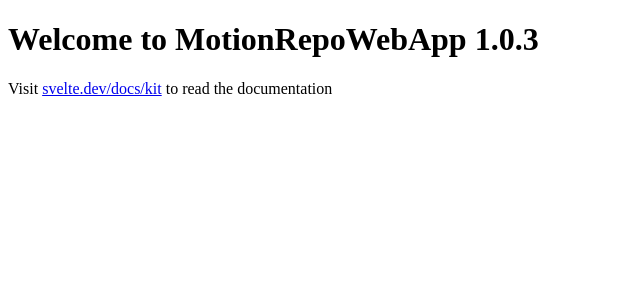
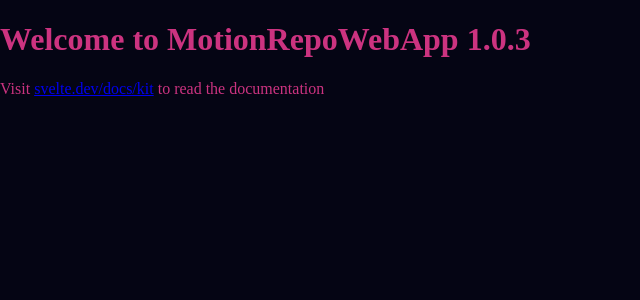
Before and after one commit to feifel/MotionRepoWebApp, a SvelteKit app: page / in a window 1280 px wide. Shown: the top 300 px of the page, without its empty margins (0-640 px from the left). Built offline with nearby package versions, Linux system fonts and the light colour scheme.

Commit message:
Add global.css

```diff
--- a/src/app.html
+++ b/src/app.html
@@ -1,11 +1,14 @@
 <!doctype html>
 <html lang="en">
 	<head>
+		<title>MotionRepo WebApp</title>
 		<meta charset="utf-8" />
+		<link rel="manifest" href="%sveltekit.assets%/manifest.webmanifest" />
 		<link rel="icon" href="%sveltekit.assets%/favicon.svg" />
+		<link rel="stylesheet" href="%sveltekit.assets%/global.css" />
 		<meta name="viewport" content="width=device-width, initial-scale=1" />
-		<link rel="manifest" href="%sveltekit.assets%/manifest.webmanifest" />
 		%sveltekit.head%
+		</style>
 	</head>
 	<body data-sveltekit-preload-data="hover">
 		<div style="display: contents">%sveltekit.body%</div>
--- /dev/null
+++ b/static/global.css
@@ -0,0 +1,24 @@
+:root {
+    /* Pink-based color system (derived from #ec4899) */
+    --color-primary-shade1: hwb(330 20% 40%);
+    --color-primary: hwb(330 20% 20%);
+    --color-primary-tint1: hwb(330 20% 0%);
+
+    --color-neutral-shade1: hwb(330 67% 33%);
+    --color-neutral: hwb(330 80% 20%);
+    --color-neutral-tint1: hwb(330 80% 0%);
+
+    --color-bg-neutral-shade1: hwb(240 0% 94%);
+    --color-bg-neutral: hwb(240 2% 92%);
+    --color-bg-neutral-tint1: hwb(240 2% 86%);
+    --color-input-border: hwb(240 10% 85%);
+    --color-input-bg: hwb(240 5% 93%);
+}
+
+html, body, #app {
+    height: 100%;
+    margin: 0;
+    padding: 0;
+    background-color: var(--color-bg-neutral);
+    color: var(--color-primary);
+}
```
